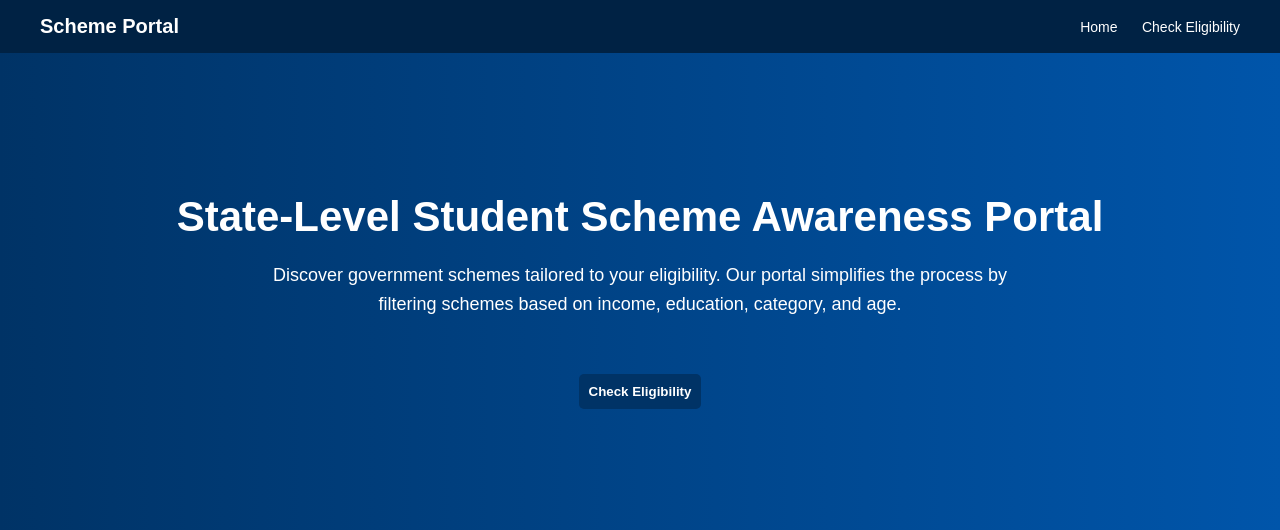
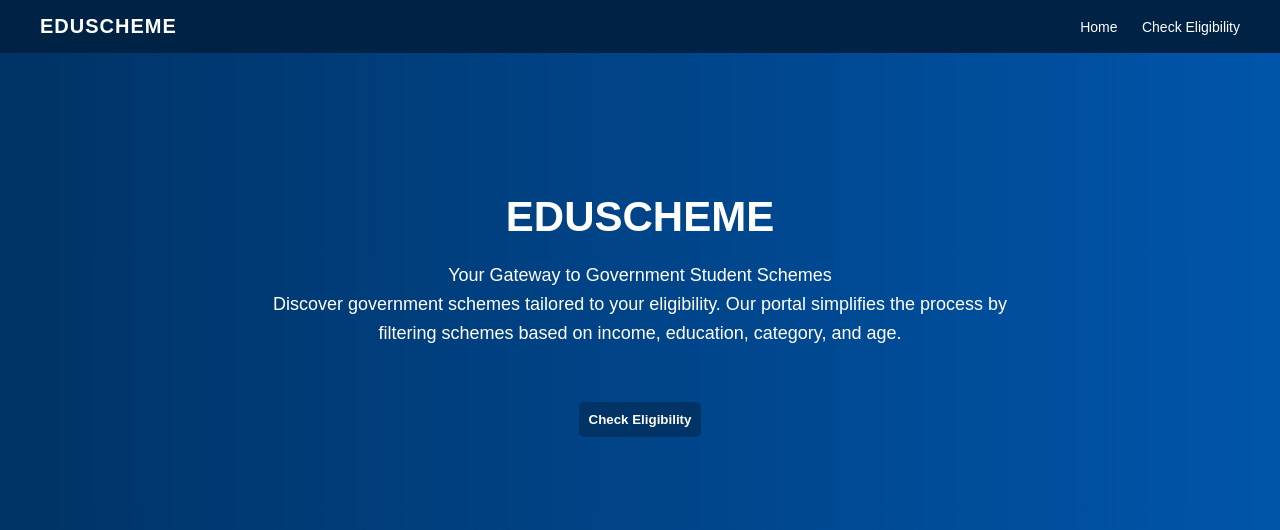
Before and after one commit to YakVash/student_awareness_portal, a Flask app: page / in a window 1280 px wide. Shown: the top 530 px of the page. Run offline with Flask 3, Linux system fonts and the light colour scheme.

Commit message:
Rebranded application to EDUSCHEME and updated global layout branding

```diff
--- a/app.py
+++ b/app.py
@@ -169,29 +169,43 @@ def update_scheme(id):
 
 @app.route('/save-scheme', methods=['POST'])
 def save_scheme():
-    scheme_name = request.form['scheme_name']
-    education = request.form['education']
-    max_income = int(request.form['max_income'])
-    category = request.form['category']
-    gender = request.form['gender']
-    min_age = int(request.form['min_age'])
-    max_age = int(request.form['max_age'])
-    benefits = request.form['benefits']
-    documents = request.form['documents']
-    youtube_link = request.form['youtube_link']
+    if 'admin_logged_in' in session:
 
-    cursor = db.cursor()
+        scheme_name = request.form['scheme_name']
+        education = request.form['education']
+        max_income = int(request.form['max_income'])
+        category = request.form['category']
+        gender = request.form['gender']
+        min_age = int(request.form['min_age'])
+        max_age = int(request.form['max_age'])
+        benefits = request.form['benefits']
+        documents = request.form['documents']
+        official_link = request.form['official_link']
+        youtube_link = request.form['youtube_link']
 
-    query = """
-    INSERT INTO schemes
-    (scheme_name, education_level, max_income, category, gender, min_age, max_age, benefits, documents)
-    VALUES (%s, %s, %s, %s, %s, %s, %s, %s, %s)
-    """
+        cursor = db.cursor()
 
-    cursor.execute(query, (scheme_name, education, max_income, category, gender, min_age, max_age, benefits, documents))
-    db.commit()
+        query = """
+        INSERT INTO schemes
+        (scheme_name, education_level, max_income, category, gender,
+         min_age, max_age, benefits, documents, official_link, youtube_link)
+        VALUES (%s, %s, %s, %s, %s, %s, %s, %s, %s, %s, %s)
+        """
 
-    return "<h3>Scheme Added Successfully!</h3><a href='/admin'>Back to Dashboard</a>"
+        cursor.execute(query, (
+            scheme_name, education, max_income,
+            category, gender,
+            min_age, max_age,
+            benefits, documents,
+            official_link, youtube_link
+        ))
+
+        db.commit()
+
+        return redirect(url_for('admin_dashboard'))
+
+    else:
+        return redirect(url_for('admin'))
 
 if __name__ == '__main__':
     app.run(debug=True)
--- a/static/style.css
+++ b/static/style.css
@@ -25,6 +25,7 @@ body {
 .logo {
     font-size: 20px;
     font-weight: bold;
+    letter-spacing: 1px;
 }
 
 .nav-links a {
--- a/templates/add_scheme.html
+++ b/templates/add_scheme.html
@@ -37,8 +37,11 @@
         <label>Documents</label>
         <input type="text" name="documents" required>
 
+        <label>Official Website Link</label>
+        <input type="text" name="official_link" required>
+
         <label>YouTube Tutorial Link</label>
-<input type="text" name="youtube_link" required>
+        <input type="text" name="youtube_link" required>
 
         <button type="submit">Add Scheme</button>
 
--- a/templates/base.html
+++ b/templates/base.html
@@ -1,13 +1,13 @@
 <!DOCTYPE html>
 <html>
 <head>
-    <title>{% block title %}Scheme Portal{% endblock %}</title>
+    <title>{% block title %}EDUSCHEME{% endblock %}</title>
     <link rel="stylesheet" href="{{ url_for('static', filename='style.css') }}">
 </head>
 <body>
 
 <nav class="navbar">
-    <div class="logo">Scheme Portal</div>
+    <div class="logo">EDUSCHEME</div>
     <div class="nav-links">
         <a href="/">Home</a>
         <a href="/check-form">Check Eligibility</a>
--- a/templates/home.html
+++ b/templates/home.html
@@ -6,7 +6,8 @@
 
 <div class="hero">
 
-    <h1>State-Level Student Scheme Awareness Portal</h1>
+    <h1>EDUSCHEME</h1>
+    <p>Your Gateway to Government Student Schemes</p>
 
     <p>
         Discover government schemes tailored to your eligibility.
```
